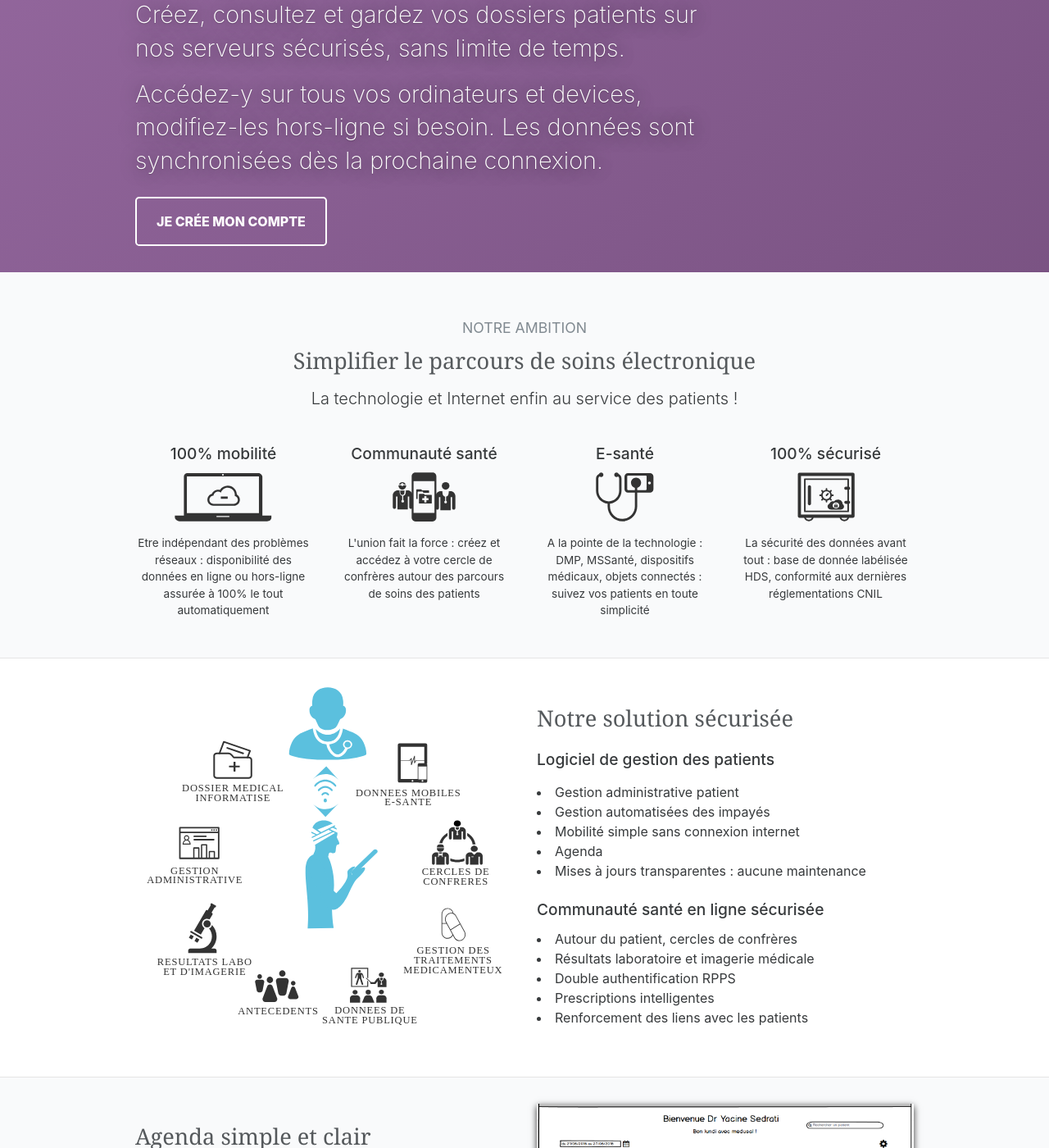
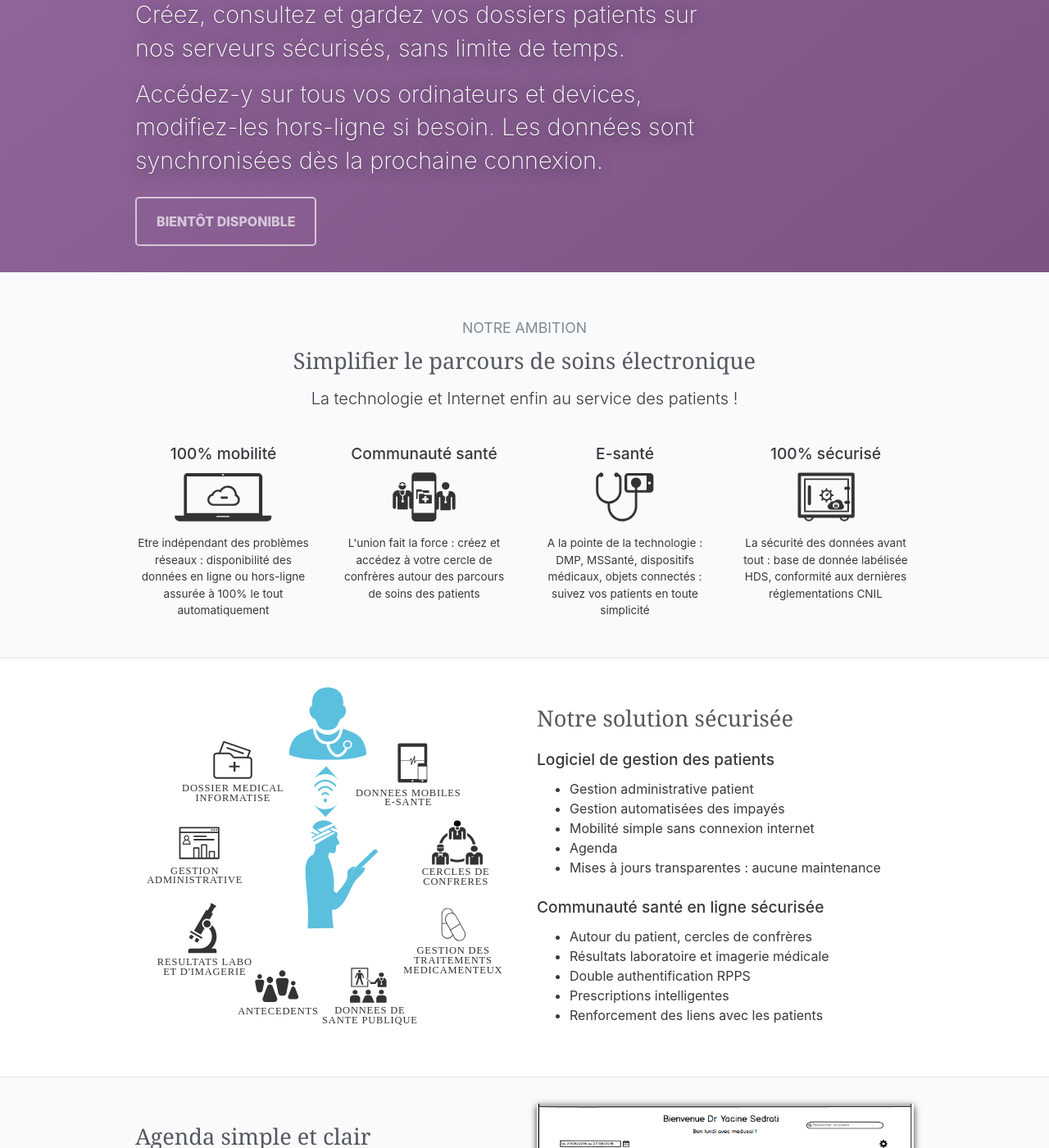
Before and after one commit to medusal/medusal.github.io, a Jekyll site: the page built from _pages/home.html, in a window 1280 px wide and 1400 px high, scrolled down 338 px. Shown: the whole window at 82% size. Built offline with Jekyll 4.4.1, drawn with Linux system fonts in a browser that asks for light colours.

Commit message:
disable links

```diff
--- a/_layouts/default.html
+++ b/_layouts/default.html
@@ -12,7 +12,7 @@
         {% if page.categories %}
           <small class="mute">Posté dans <a href="/blog/{{ page.categories[0] | downcase }}">{{ page.categories[0] | replace: 'E-sante', 'E-santé' }}</a></small>
         {% endif %}
-        {% if page.categories && page.date %}
+        {% if page.categories and page.date %}
           <small class="mute">-</small>
         {% endif %}
         {% if page.date %}
--- a/_pages/home.html
+++ b/_pages/home.html
@@ -25,7 +17,7 @@ function PopupImage(img) {
         Accédez-y sur tous vos ordinateurs et devices, modifiez-les hors-ligne si besoin. Les données sont synchronisées dès la prochaine connexion.
       </p>
       <div class="btn-toolbar text-xs-center text-md-left m-t-2">
-        <a href="/about" class="btn btn-lg btn-white btn-fat">Je crée mon compte</a>
+        <button href="/" disabled="disabled" class="btn btn-lg btn-white btn-fat">Bientôt disponible</button>
       </div>
     </div>
   </section>
@@ -71,21 +63,23 @@ function PopupImage(img) {
           <h3>
             Logiciel de gestion des patients
           </h3>
-          <p>
+          <ul>
             <li>Gestion administrative patient</li>
             <li>Gestion automatisées des impayés</li>
             <li>Mobilité simple sans connexion internet</li>
             <li>Agenda</li>
             <li>Mises à jours transparentes : aucune maintenance</li>
-
+          </ul>
           <h3>
               Communauté santé en ligne sécurisée
           </h3>
+          <ul>
             <li>Autour du patient, cercles de confrères</li>
             <li>Résultats laboratoire et imagerie médicale</li>
             <li>Double authentification RPPS</li>
             <li>Prescriptions intelligentes</li>
-<li>Renforcement des liens avec les patients</li></p>
+            <li>Renforcement des liens avec les patients</li>
+          </ul>
         </div>
       </div>
     </div>
@@ -96,17 +90,13 @@ function PopupImage(img) {
       <div class="row">
         <div class="col-xs-12 col-md-6">
           <h2>Agenda simple et clair</h2>
-          <p>
+          <ul>
             <li>Prise de RDV simple</li>
             <li>Photos patients</li>
             <li>Visibilité des praticiens qui ont en partage une partie du dossier</li>
             <li>Vue multi patients</li>
-            <li>Vue multi praticiens</li></p>
-          <p>
-            <a href="https://app.medusal.com/login" class="btn btn-primary">
-              J'essaie !
-            </a>
-          </p>
+            <li>Vue multi praticiens</li>
+          </ul>
         </div>
         <div class="col-xs-12 col-md-6">
           <img src="/assets/agenda.png" class="w-100 screenshot">
@@ -118,18 +108,18 @@ function PopupImage(img) {
     <div class="container-fluid">
       <div class="row">
         <div class="col-xs-12 col-md-6">
-          <a href="javascript:PopupImage('/assets/PatAdminAll.PNG')">
-<img src="/assets/PatAdmin.PNG" class="w-100 screenshot"></a>
+          <img src="/assets/PatAdmin.PNG" class="w-100 screenshot">
         </div>
         <div class="col-xs-12 col-md-6">
           <h2>Dossier du patient épuré</h2>
-          <p><li>Contrôle auto du numéro de SS (évite les rejets)</li>
+          <ul>
+            <li>Contrôle auto du numéro de SS (évite les rejets)</li>
             <li>Suivi des constantes avec courbes</li>
             <li>Suivi automatisés des impayés</li>
             <li>Antécédents médicaux et familiaux</li>
             <li>Allergies</li>
             <li>Et d'autres fonctionnalits à venir... !</li>
-         </p>
+         </ul>
         </div>
       </div>
     </div>
@@ -140,22 +130,18 @@ function PopupImage(img) {
       <div class="row">
         <div class="col-xs-12 col-md-6">
           <h2>Suivi du patient lisible et complet</h2>
-          <p> <li>Prescriptions intelligents ou libres</li>
+          <ul>
+            <li>Prescriptions intelligents ou libres</li>
             <li>Suivi des vaccins</li>
             <li>Prises de photos</li>
             <li>Scan de documents externes</li>
             <li>Edition de courriers</li>
             <li>Catégorisation des notes pour filtres efficaces</li>
             <li>Et d'autres fonctionnalits à venir... !</li></p>
-          <p>
-            <a href="https://app.medusal.com/login" class="btn btn-primary">
-              J'essaie !
-            </a>
-          </p>
+          </ul>
         </div>
         <div class="col-xs-12 col-md-6">
-          <a href="javascript:PopupImage('/assets/PatSuiviMed.PNG')">
-<img src="/assets/PatSuiviMed.PNG" class="w-100 screenshot"></a>
+          <img src="/assets/PatSuiviMed.PNG" class="w-100 screenshot">
         </div>
       </div>
     </div>
```
Also changed, not shown: other parts of _pages/home.html (+0 -8 lines), _pages/pricing.html (+3 -6 lines), _pages/template.html (+0 -14 lines), Gemfile.lock. Lines whose indentation alone changed are shown as unchanged.
